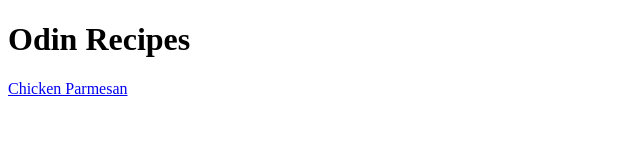
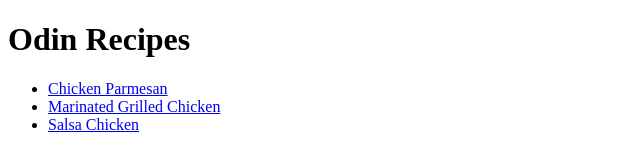
Before and after one commit to kirkland2424/odin-recipes, a plain HTML site: page index.html in a window 1280 px wide. Shown: the whole page, without its empty margins (0-640 px from the left). Drawn offline with Linux system fonts and the light colour scheme.

Commit message:
Complete index page with three recipes
Completed recipes page with an unordered list of the three recipes
included on the website.

```diff
--- a/index.html
+++ b/index.html
@@ -9,7 +9,11 @@
 
 <body>
     <h1>Odin Recipes</h1>
-    <a href="recipes/chickparm.html">Chicken Parmesan</a>
+ <ul>
+    <li><a href="recipes/chickparm.html">Chicken Parmesan</a></li>
+    <li><a href="recipes/mar-grill-chicken.html">Marinated Grilled Chicken</a></li>
+    <li><a href="recipes/salsa-chicken.html">Salsa Chicken</a></li>
+</ul>
 </body>
 
 
```
